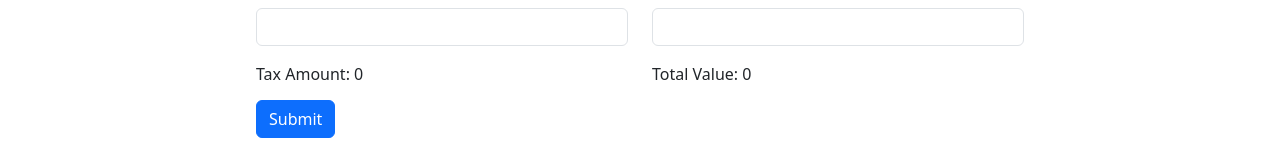
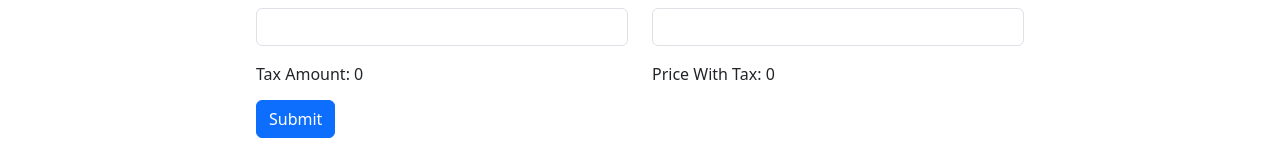
Before and after one commit to sachiningale1998/billingapp, a React (Create React App) app: page /createInvoice in a window 1280 px wide. Shown: the part 576-731 px from the top of the page. Built offline with nearby package versions, Linux system fonts and the light colour scheme.

Commit message:
Update NewInvoiceForm.js

```diff
--- a/src/components/CreateInvoice/NewInvoiceForm.js
+++ b/src/components/CreateInvoice/NewInvoiceForm.js
@@ -169,7 +169,7 @@
             <Form.Label><h6>Tax Amount: {taxAmount}</h6></Form.Label>
           </Form.Group>
           <Form.Group as={Col}>
-            <Form.Label><h6>Total Value: {totalValue}</h6></Form.Label>
+            <Form.Label><h6>Price With Tax: {totalValue}</h6></Form.Label>
           </Form.Group>
         </Row>
 
```
